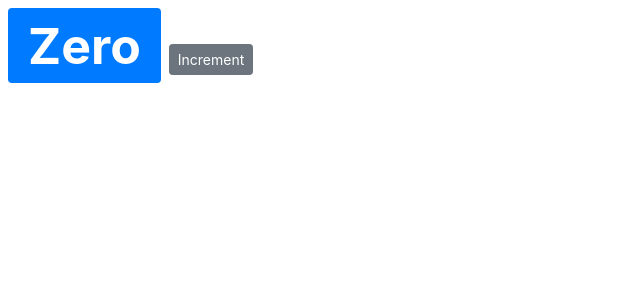
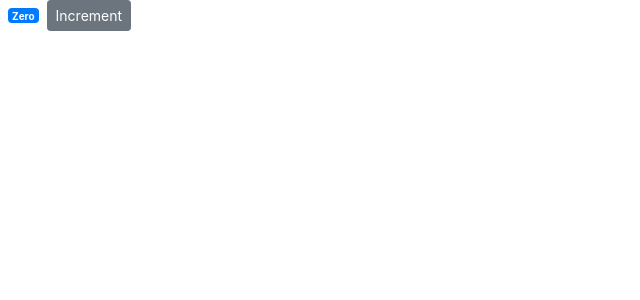
Before and after one commit to cphanth/counter-app, a React (Create React App) app: page / in a window 1280 px wide. Shown: the top 300 px of the page, without its empty margins (0-640 px from the left). Built offline with nearby package versions, Linux system fonts and the light colour scheme.

Commit message:
implement in-line styline

```diff
--- a/src/components/counter.jsx
+++ b/src/components/counter.jsx
@@ -5,15 +5,10 @@ class Counter extends Component {
     count: 0,
   }; //state is an object that has properties or data that the component needs
 
-  styles = {
-    fontSize: 50,
-    fontWeight: "bold",
-  };
-
   render() {
     return (
       <React.Fragment>
-        <span style={this.styles} className="badge badge-primary m-2">
+        <span style={{ fontSize: 10 }} className="badge badge-primary m-2">
           {this.formatCount()}
         </span>
         <button className="btn btn-secondary btn-sm">Increment</button>
@@ -32,6 +27,8 @@ class Counter extends Component {
 
       Sometimes best to use classes for performance and maintainability
       - sometimes you can apply style attribute to a specific element
+
+      Can also utilize in-line style attributes
       */
     );
   }
```
